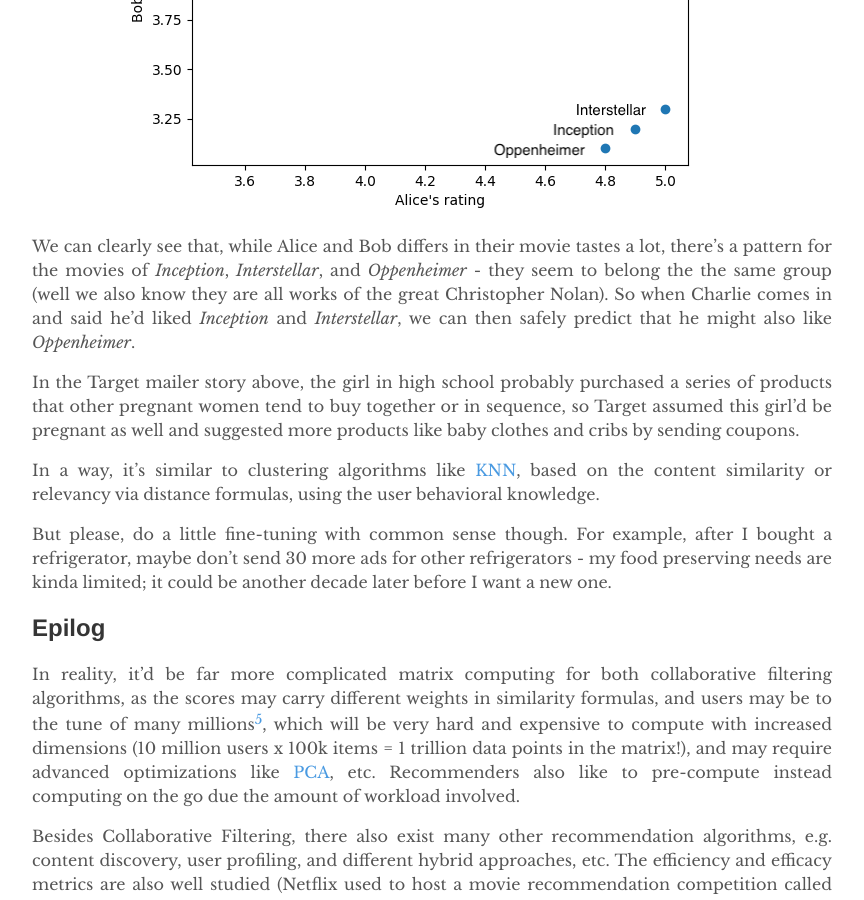
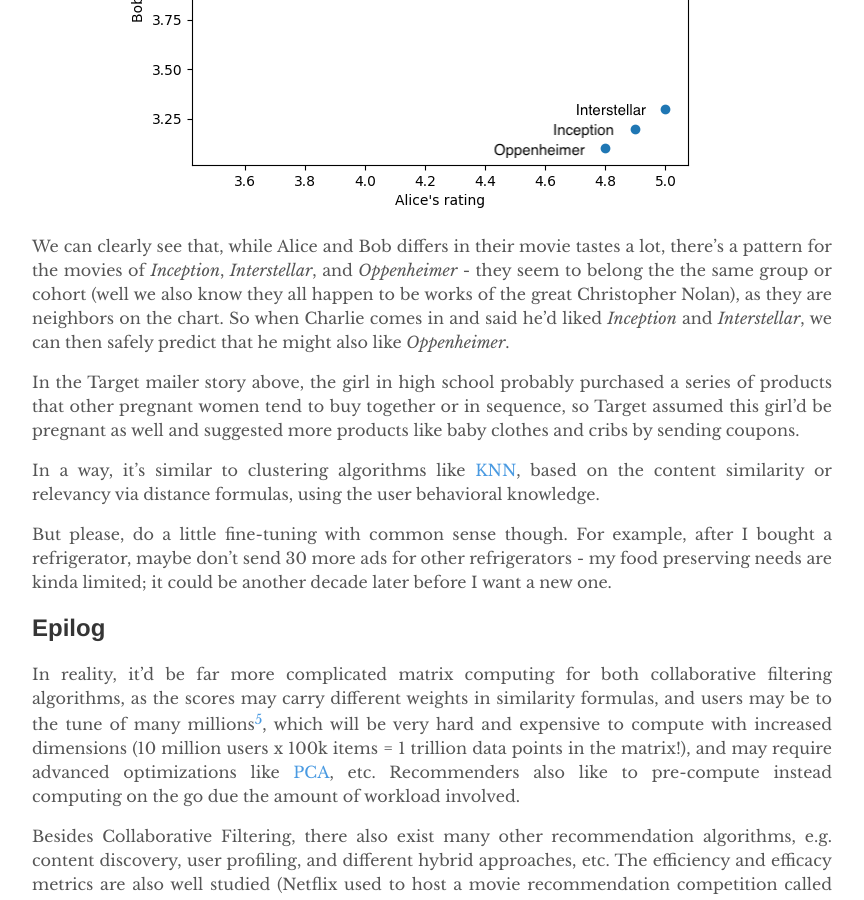
Before and after one commit to yuexiaofeng/yuexiaofeng.github.io, a Jekyll site: the page built from _posts/2025-01-03-ai-notes-recsys.md, in a window 1280 px wide and 900 px high, scrolled down 3358 px. Shown: the whole window, without its empty margins (208-1072 px from the left). Built offline with Jekyll 4.4.1, drawn with Linux system fonts in a browser that asks for light colours.

Commit message:
updated recsys

```diff
--- a/_posts/2025-01-03-ai-notes-recsys.md
+++ b/_posts/2025-01-03-ai-notes-recsys.md
@@ -71,7 +71,7 @@ The idea of item-based filtering is similar to user-based filtering, but we flip
 If we put Alice's ratings on the x axis, and Bob's on the y axis, then we can chart the above matrix to the following:
 ![item_filtering_matrix](../assets/images/20250103/item_filtering_matrix.png)
 
-We can clearly see that, while Alice and Bob differs in their movie tastes a lot, there's a pattern for the movies of *Inception*, *Interstellar*, and *Oppenheimer* - they seem to belong the the same group (well we also know they are all works of the great Christopher Nolan). So when Charlie comes in and said he'd liked *Inception* and *Interstellar*, we can then safely predict that he might also like *Oppenheimer*.
+We can clearly see that, while Alice and Bob differs in their movie tastes a lot, there's a pattern for the movies of *Inception*, *Interstellar*, and *Oppenheimer* - they seem to belong the the same group or cohort (well we also know they all happen to be works of the great Christopher Nolan), as they are neighbors on the chart. So when Charlie comes in and said he'd liked *Inception* and *Interstellar*, we can then safely predict that he might also like *Oppenheimer*.
 
 In the Target mailer story above, the girl in high school probably purchased a series of products that other pregnant women tend to buy together or in sequence, so Target assumed this girl'd be pregnant as well and suggested more products like baby clothes and cribs by sending coupons.
 
```
